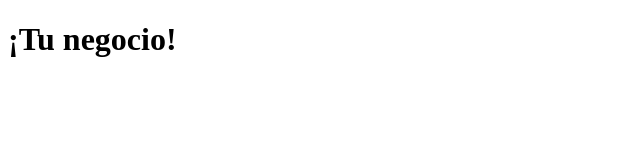
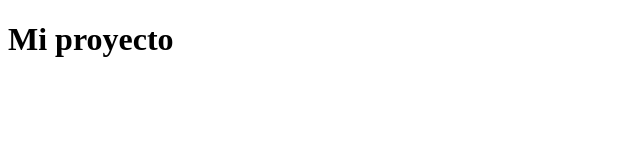
Before and after one commit to Herculesingeniero2023/miproyecto, a plain HTML site: page index.html.html in a window 1280 px wide. Shown: the whole page, without its empty margins (0-640 px from the left). Drawn offline with Linux system fonts and the light colour scheme.

Commit message:
Add files via upload

```diff
--- a/index.html.html
+++ b/index.html.html
@@ -3,6 +3,6 @@
 <title>¡Este es tu Sitio!</title>
 </head>
 <body>
-<h1>¡Tu negocio!</h1>
+<h1>Mi proyecto </h1>
 </body>
 </html>
```
